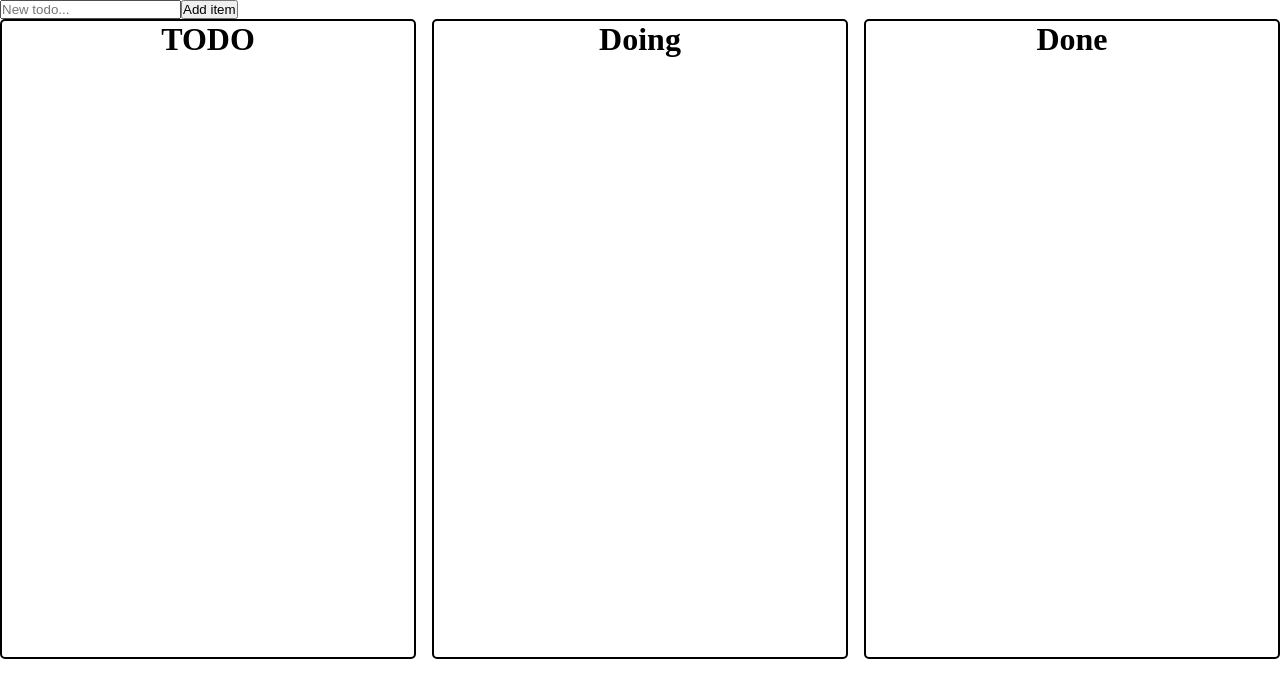
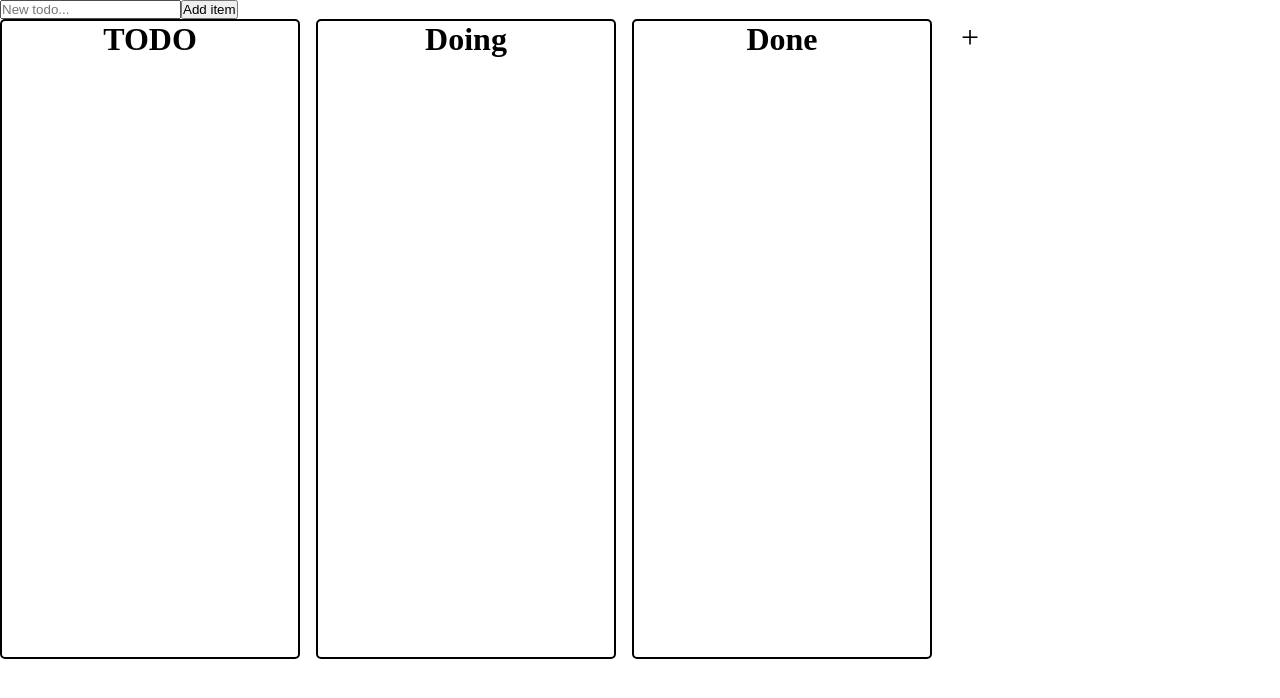
Before and after one commit to couvq/kanban, a React (Vite) app: page / in a window 1280 px wide. Shown: the top 698 px of the page. Built offline with nearby package versions, Linux system fonts and the light colour scheme.

Commit message:
add column basic functionality

```diff
--- /dev/null
+++ b/src/components/AddColumn/AddColumn.scss
@@ -0,0 +1,7 @@
+.addcolumn_icon {
+  font-size: 32px;
+  width: 44px;
+  height: 44px;
+  cursor: pointer;
+  text-align: center;
+}
--- /dev/null
+++ b/src/components/AddColumn/index.tsx
@@ -0,0 +1,16 @@
+import "./AddColumn.scss";
+
+type AddColumnProps = {
+  add: (label: string) => void;
+};
+
+const AddColumn = ({ add }: AddColumnProps) => {
+  const label = "new column";
+  return (
+    <div className="addcolumn_icon" onClick={() => add(label)}>
+      &#43;
+    </div>
+  );
+};
+
+export default AddColumn;
--- a/src/components/Kanban/index.tsx
+++ b/src/components/Kanban/index.tsx
@@ -1,6 +1,7 @@
 import { useRef, useState } from "react";
 import KanbanCol from "../KanbanCol";
 import "./Kanban.scss";
+import AddColumn from "../AddColumn";
 
 type KanbanItem = {
   label: string;
@@ -25,6 +26,10 @@ const initialColumns: KanbanItem[] = [
 const Kanban = () => {
   const [columns, setColumns] = useState<KanbanItem[]>(initialColumns);
   const newItemRef = useRef(null);
+
+  const addColumn = (label: string) => {
+    setColumns([...columns, { label, items: []}])
+  }
 
   const addItem = () => {
     const item = newItemRef?.current?.value?.trim();
@@ -69,6 +74,7 @@ const Kanban = () => {
             move={move}
           />
         ))}
+        <AddColumn add={addColumn} />
       </div>
     </>
   );
--- a/src/components/KanbanCol/KanbanCol.scss
+++ b/src/components/KanbanCol/KanbanCol.scss
@@ -1,5 +1,5 @@
 .kanban_col {
-    width: 100%;
+    width: 300px;
     height: 100%;
     display: flex;
     flex-direction: column;
--- a/src/components/KanbanItem/KanbanItem.scss
+++ b/src/components/KanbanItem/KanbanItem.scss
@@ -6,6 +6,7 @@
     align-items: center;
     padding: 0.5rem;
     border: 1px solid gray;
+    width: 300px;
 
   .btn_group {
     display: flex;
```
Also changed, not shown: src/components/Kanban/Kanban.scss (+4 -4 lines).
